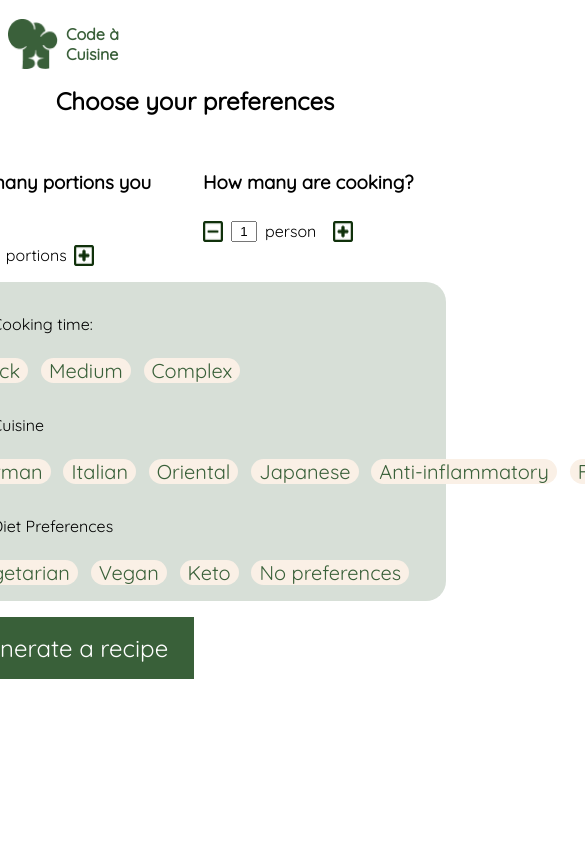
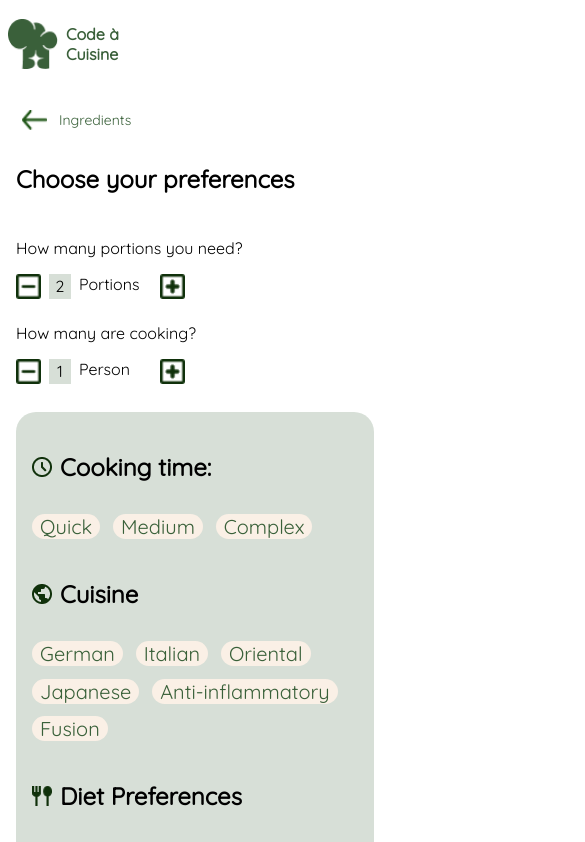
Before and after one commit to Stephan-Steiner-Dev/code-a-cuisine, an Angular app: page /preferences in a window 390 px wide. Shown: the top 842 px of the page, 585 px wide, since content can reach past the window. Built offline with nearby package versions, Linux system fonts and the light colour scheme.

Commit message:
preferences mobile

```diff
--- a/src/app/preferences/preferences.component.html
+++ b/src/app/preferences/preferences.component.html
@@ -17,8 +17,8 @@
                     <div class="amount-fields">
                         <img (click)="minus('portions')" src="assets/images/preferences/minus.png" alt="-">
                         <input [(ngModel)]="portions" type="number" id="portions">
-                        <label *ngIf="portions < 2" for="portions">portion</label>
-                        <label *ngIf="portions >= 2" for="portions">portions</label>
+                        <label *ngIf="portions < 2" for="portions">Portion</label>
+                        <label *ngIf="portions >= 2" for="portions">Portions</label>
                         <img (click)="plus('portions')" src="assets/images/preferences/plus.png" alt="+">
                     </div>
                 </div>
@@ -27,8 +27,8 @@
                     <div class="amount-fields">
                         <img (click)="minus('persons')" src="assets/images/preferences/minus.png" alt="-">
                         <input [(ngModel)]="persons" type="number" id="persons" min="1">
-                        <label *ngIf="persons < 2" for="persons">person</label>
-                        <label *ngIf="persons >= 2" for="persons">persons</label>
+                        <label *ngIf="persons < 2" for="persons">Person</label>
+                        <label *ngIf="persons >= 2" for="persons">Persons</label>
                         <img (click)="plus('persons')" src="assets/images/preferences/plus.png" alt="+">
                     </div>
                 </div>
--- a/src/app/preferences/preferences.component.scss
+++ b/src/app/preferences/preferences.component.scss
@@ -2,16 +2,20 @@
     display: flex;
     justify-content: center;
     min-height: 100vh;
-    width: 100&;
+    width: 100%;
 }
 
-.header-bar {
-    text-align: center;
-    margin-bottom: 1rem;
-}
+.center-div {
+    margin-top: 150px;
+    width: 100%;
+    padding: 0 68px;
+    display: flex;
+    flex-direction: column;
+    align-items: center;
 
-.top-left-action {
-    margin-bottom: 1rem;
+    >div:nth-child(1) {
+        width: 100%;
+    }
 }
 
 .main-content {
@@ -19,8 +23,8 @@
     display: flex;
     flex-direction: column;
     gap: 1rem;
-    width: 70%;
-    margin: 0 auto;
+    width: 100%;
+    max-width: 721px;
 }
 
 .hero-card {
@@ -65,7 +69,32 @@
 
         >p {
             margin-left: 8px;
+            font-size: 24px;
+            font-weight: 600;
         }
+    }
+}
+
+.back-btn {
+    color: #396039;
+    background-color: transparent;
+    border: none;
+    display: flex;
+    align-items: center;
+    font-size: 14px;
+    font-weight: 500;
+    font-family: 'quicksand';
+    cursor: pointer;
+
+    &:hover {
+        transform: scale(1.01);
+        transition: 0.3s ease-in-out;
+    }
+
+    >img {
+        width: 25px;
+        height: 20px;
+        margin-right: 12px;
     }
 }
 
@@ -73,6 +102,7 @@
     display: flex;
     gap: 0.8rem;
     align-items: center;
+    flex-wrap: wrap;
 }
 
 .footer-button {
@@ -84,6 +114,10 @@
 input[type=number] {
     width: 18px;
     text-align: center;
+    font-size: 16px;
+    font-family: 'quicksand';
+    border: none;
+    background-color: #d7dfd7;
 }
 
 input[type=number]::-webkit-inner-spin-button,
@@ -120,6 +154,8 @@ input[type=button] {
 
     >img {
         cursor: pointer;
+        width: 25px;
+        height: 25px;
 
         &:hover {
             transition: 0.5s;
@@ -133,6 +169,14 @@ input[type=button] {
 
     >label {
         padding: 0 8px;
-        width: 60px;
+        width: 73px;
+        font-size: 20px;
+        font-family: 'quicksand';
     }
 }
+
+.generate-btn {
+    display: flex;
+    justify-content: center;
+    margin: 40px 0;
+}
--- a/src/app/preferences/preferences.component.ts
+++ b/src/app/preferences/preferences.component.ts
@@ -10,7 +10,7 @@ import { DataService } from '../shared/service/data.service';
   standalone: true,
   imports: [CommonModule, FormsModule, ButtonComponent],
   templateUrl: './preferences.component.html',
-  styleUrl: './preferences.component.scss'
+  styleUrls: ['./preferences.component.scss', './preferences.mobile.scss']
 })
 export class PreferencesComponent {
   selectedCookingTimes: string[] = [];
--- /dev/null
+++ b/src/app/preferences/preferences.mobile.scss
@@ -0,0 +1,47 @@
+@use '../../styles/breakpoints' as bp;
+
+@media (max-width: bp.$bp-lg) {
+    .center-div {
+        padding: 16px;
+    }
+}
+
+@media (max-width: bp.$bp-sm) {
+    .two-column {
+        flex-direction: column;
+    }
+
+    .center-div {
+        margin-top: 80px;
+    }
+
+    .hero-card {
+        text-align: start;
+        font-size: 24px;
+    }
+
+    h3 {
+        font-size: 16px;
+        font-weight: 500;
+        margin: 8px 0;
+    }
+
+    .amount-fields {
+        >label {
+            font-size: 16px;
+        }
+    }
+
+    .two-column {
+        margin-bottom: 12px;
+    }
+
+    .section-row {
+        >div:nth-child(1) {
+            >img {
+                width: 20px;
+                height: 20px;
+            }
+        }
+    }
+}
```
